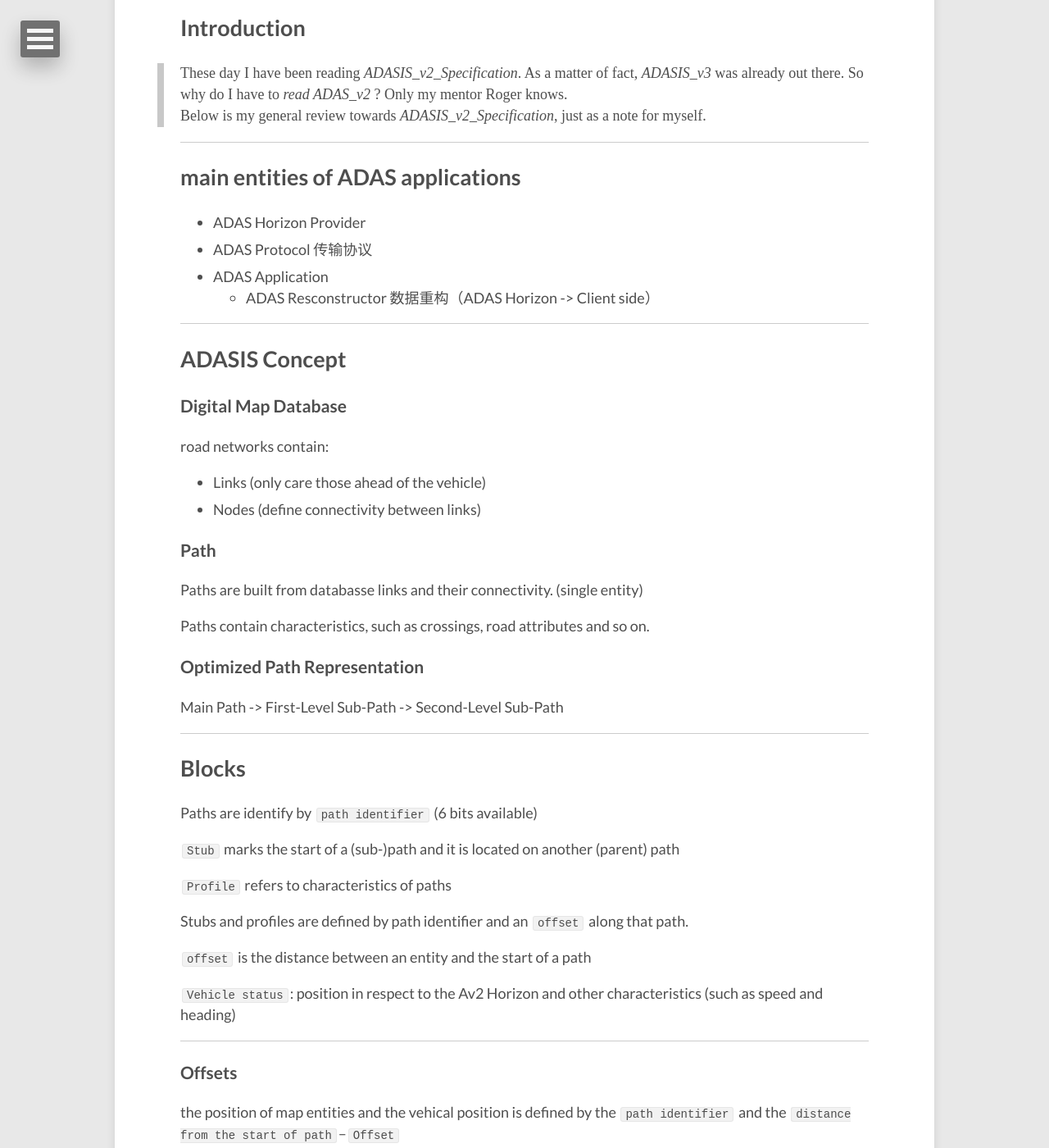
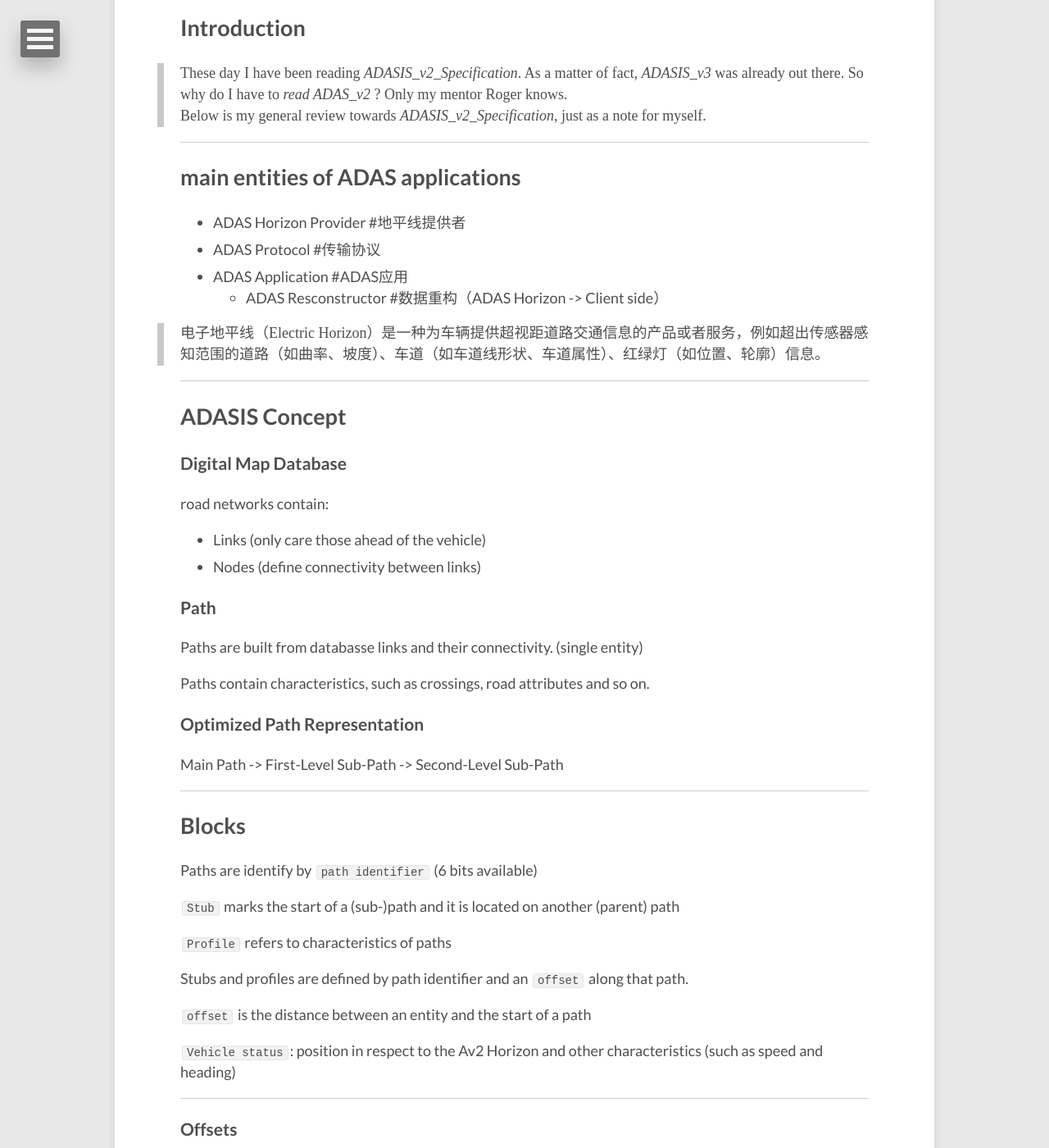
Before and after one commit to lucameng/lucameng.github.io, a Jekyll site: the page built from _posts/2022-07-05-ADASIS-review.md, in a window 1280 px wide and 1400 px high, scrolled down 507 px. Shown: the whole window at 82% size. Built offline with Jekyll 4.4.1, drawn with Linux system fonts in a browser that asks for light colours; some of the changed text lies outside the part shown.

Commit message:
modify ADAS

```diff
--- a/_posts/2022-07-05-ADASIS-review.md
+++ b/_posts/2022-07-05-ADASIS-review.md
@@ -17,10 +17,12 @@ ___
 
 ## main entities of ADAS applications
 
-- ADAS Horizon Provider
-- ADAS Protocol 传输协议
-- ADAS Application
-   - ADAS Resconstructor 数据重构（ADAS Horizon ->  Client side）
+- ADAS Horizon Provider #地平线提供者
+- ADAS Protocol #传输协议
+- ADAS Application  #ADAS应用
+   - ADAS Resconstructor #数据重构（ADAS Horizon ->  Client side）
+
+> 电子地平线（Electric Horizon）是一种为车辆提供超视距道路交通信息的产品或者服务，例如超出传感器感知范围的道路（如曲率、坡度）、车道（如车道线形状、车道属性）、红绿灯（如位置、轮廓）信息。
 
 ___
 
@@ -70,8 +72,8 @@ the position of map entities and the vehical position is defined by the `path id
 ### Path Profiles
 
 - Profile Type
-- Profile Interpolation Type 插值
-- Profile offset
+- Profile Interpolation Type #插值
+- Profile offset #偏置
 - Profile Spot
 
 ### Profile
```
Also changed, not shown: other parts of _posts/2022-07-05-ADASIS-review.md (+1 -2 lines).
